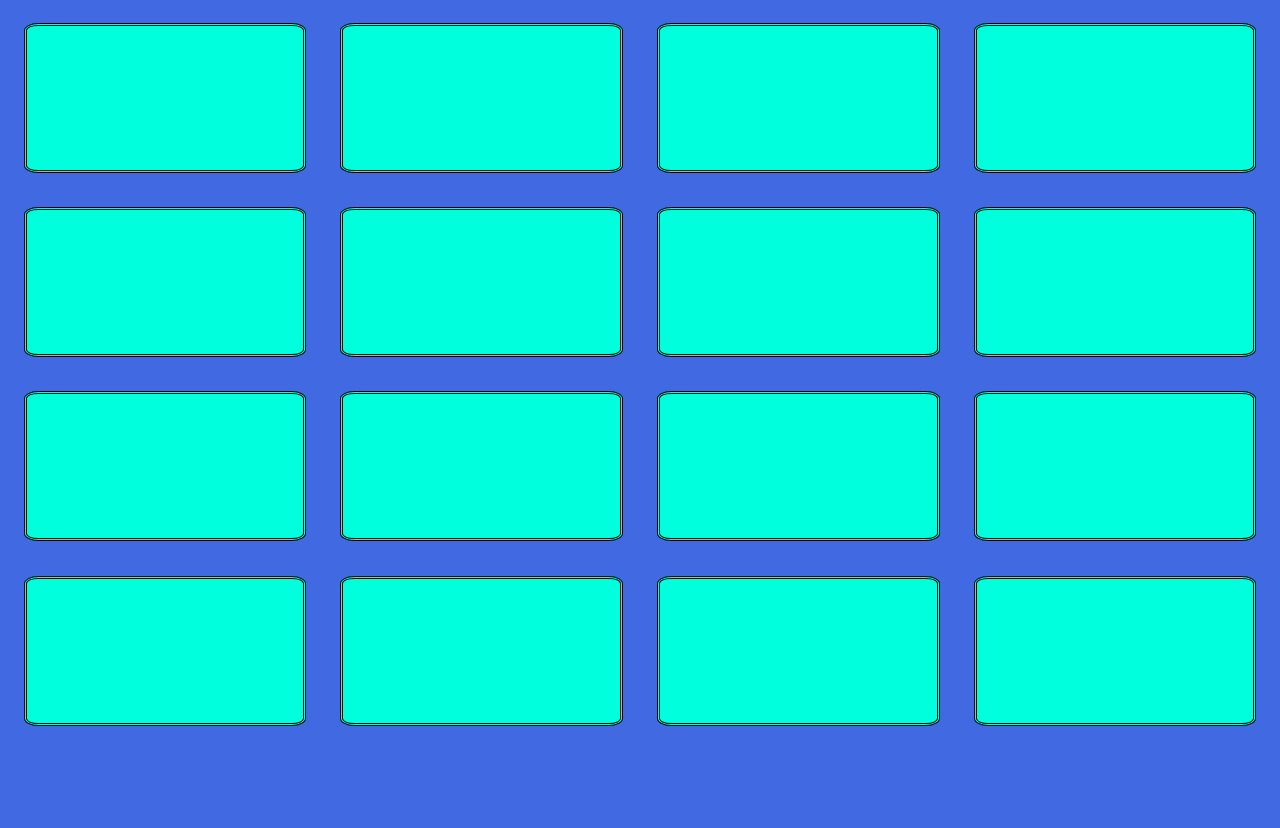
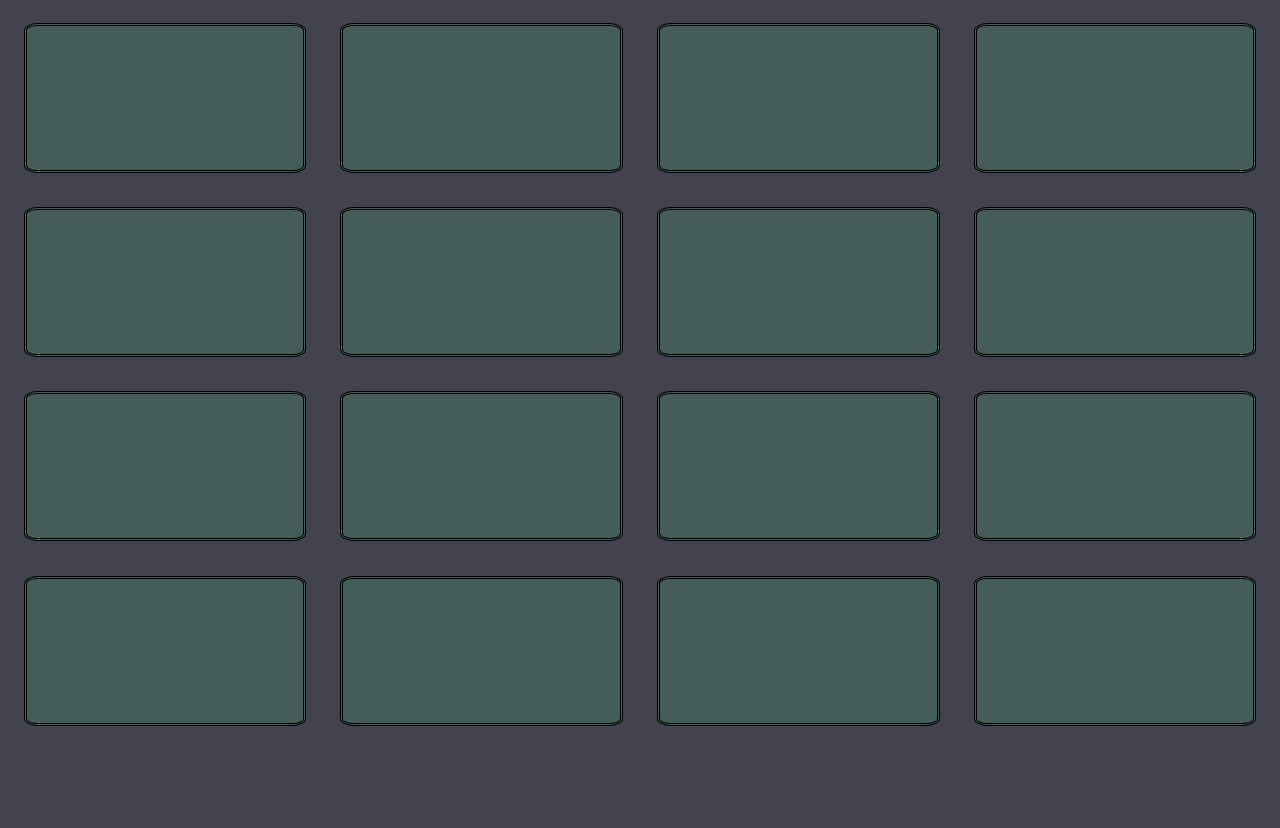
Before and after one commit to Raphael04-lo/Raphael04-lo.github.io, a plain HTML site: page index.html in a window 1280 px wide. Shown: the part 73-901 px from the top of the page. Drawn offline with Linux system fonts and the light colour scheme.

Commit message:
VerbesserteVersionMemory

```diff
--- a/css/v2.css
+++ b/css/v2.css
@@ -14,8 +14,8 @@
 
 
 .card {
-    background:rgb(0, 255, 221);
-    color:rgb(0, 255, 221);
+    background:rgb(69, 94, 90);
+    color:rgb(69, 94, 90);
     font-size: large;
     font-family: Arial, Helvetica, sans-serif;
     margin: 5%;
@@ -31,7 +31,7 @@
 }
 
 .flipped {
-    background-color: rgb(67, 67, 80);
+    background-color: white;
 }
 
 .found{
@@ -43,6 +43,6 @@ h1{
 }
 
 body{
-    background-color: royalblue;
+    background-color: rgb(67, 67, 80);
     font-weight: bold;
 }
```
